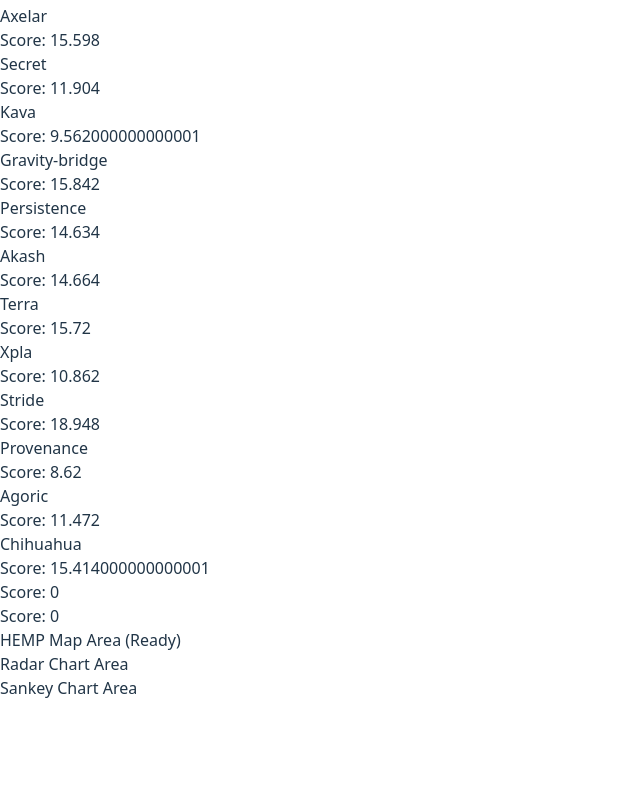
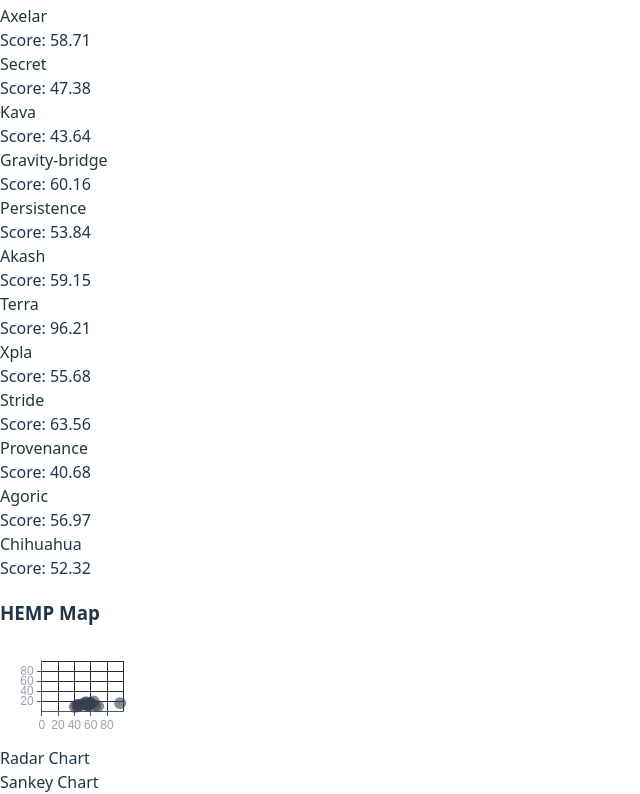
Before and after one commit to nhsngyn/HEMP, a React (Vite) app: page / in a window 1280 px wide. Shown: the part 569-1363 px from the top of the page, without its empty margins (0-640 px from the left). Before the commit the page ends 1269 px from the top, so only its background shows below. Built offline with nearby package versions, Linux system fonts and the light colour scheme.

Commit message:
실제 데이터 세팅

```diff
--- a/src/App.jsx
+++ b/src/App.jsx
@@ -1,24 +1,40 @@
 import React from 'react';
 import MainLayout from './components/layout/MainLayout';
 import RankingChart from './components/ranking/RankingChart';
+import HempMap from './components/charts/HempMap';
 
 function App() {
   return (
     <MainLayout
       leftPanel={<RankingChart />}
     >
-      {/* 우측은 아직 준혁님 자리 (비워둠) */}
-      <div className="w-full h-1/2 border border-dashed border-gray-600 rounded-lg flex items-center justify-center text-gray-400 mb-4">
-        HEMP Map Area (Ready)
-      </div>
+      {/* 전체 컨테이너: 세로 방향 (flex-col), 높이 100% (h-full) */}
+      <div className="flex flex-col gap-6 w-full h-full">
 
-      <div className="flex gap-4 h-1/2">
-         <div className="w-1/2 border border-dashed border-gray-600 rounded-lg flex items-center justify-center text-gray-400">
-            Radar Chart Area
-         </div>
-         <div className="w-1/2 border border-dashed border-gray-600 rounded-lg flex items-center justify-center text-gray-400">
-            Sankey Chart Area
-         </div>
+        {/* 1. 상단 HEMP Map 영역 (화면의 60% 차지) */}
+        {/* min-h-[400px]: 화면이 작아져도 최소 400px은 확보해라! */}
+        <div className="flex-[1.5] w-full min-h-[400px] bg-[#1A1B20] rounded-lg relative overflow-hidden">
+          {/* 차트 컴포넌트 */}
+          <div className="absolute inset-0 w-full h-full">
+             <HempMap />
+          </div>
+        </div>
+
+        {/* 2. 하단 차트 영역 (나머지 공간 차지) */}
+        {/* min-h-[250px]: 최소 높이 확보 */}
+        <div className="flex-1 w-full min-h-[250px] flex gap-6">
+
+           {/* 준혁님 레이더 차트 자리 */}
+           <div className="flex-1 border border-dashed border-gray-600 rounded-lg flex items-center justify-center bg-[#1A1B20]/50 text-gray-400">
+              Radar Chart
+           </div>
+
+           {/* 준혁님 생키 차트 자리 */}
+           <div className="flex-1 border border-dashed border-gray-600 rounded-lg flex items-center justify-center bg-[#1A1B20]/50 text-gray-400">
+              Sankey Chart
+           </div>
+        </div>
+
       </div>
     </MainLayout>
   );
--- /dev/null
+++ b/src/components/charts/HempMap.jsx
@@ -0,0 +1,109 @@
+import React, { useMemo } from 'react';
+import ReactECharts from 'echarts-for-react';
+import useChainStore from '../../store/useChainStore';
+import { COLORS } from '../../constants/colors';
+
+const HempMap = () => {
+  // 1. Store에서 데이터와 선택 상태를 실시간으로 구독합니다.
+  const { allChains, selectedMainId, selectedSubId1, selectedSubId2 } = useChainStore();
+
+  // 2. 차트 옵션 생성 (데이터나 선택이 바뀔 때만 다시 계산)
+  const option = useMemo(() => {
+
+    // 헬퍼: 이 체인이 선택된 놈인지(Main/Sub), 색깔은 뭔지 판별
+    const getSelectionInfo = (id) => {
+      if (id === selectedMainId) return { type: 'main', color: COLORS.MAIN, z: 10 };
+      if (id === selectedSubId1) return { type: 'sub1', color: COLORS.SUB1, z: 9 };
+      if (id === selectedSubId2) return { type: 'sub2', color: COLORS.SUB2, z: 9 };
+      return null;
+    };
+
+    // 데이터 매핑: 우리가 가진 데이터를 ECharts가 이해하는 형식으로 변환
+    const seriesData = allChains.map((chain) => {
+      const selection = getSelectionInfo(chain.id);
+      const isSelected = !!selection;
+
+      return {
+        name: chain.name,
+        // [X축 값, Y축 값] -> [HEMP 점수, 참여도]
+        value: [
+          chain.score,
+          chain.participation
+        ],
+        // 스타일링 (선택 여부에 따라 갈라짐)
+        itemStyle: {
+          color: isSelected ? selection.color : '#374151', // 선택되면 네온, 아니면 다크그레이
+          opacity: isSelected ? 1 : 0.6,                   // 선택된 건 쨍하게, 배경은 흐릿하게
+          borderColor: isSelected ? '#fff' : 'transparent',
+          borderWidth: isSelected ? 2 : 0,
+          shadowBlur: isSelected ? 15 : 0,                 // 네온 글로우 효과 ✨
+          shadowColor: isSelected ? selection.color : 'transparent'
+        },
+        // 크기: 선택된 건 크게(25), 나머진 작게(12)
+        symbolSize: isSelected ? 25 : 12,
+        // 순서: 선택된 게 맨 위로 올라오도록(Z-index)
+        z: selection ? selection.z : 2
+      };
+    });
+
+    // 최종 ECharts 설정 객체 반환
+    return {
+      backgroundColor: 'transparent',
+      grid: {
+        top: '15%', right: '10%', bottom: '15%', left: '10%',
+        containLabel: true
+      },
+      // 마우스 올렸을 때 뜨는 툴팁
+      tooltip: {
+        trigger: 'item',
+        backgroundColor: '#1A1B20',
+        borderColor: '#4B5563',
+        textStyle: { color: '#fff' },
+        formatter: (params) => {
+          return `
+            <div style="font-weight:bold; margin-bottom:4px; font-size:14px;">${params.name}</div>
+            <div style="color:#9CA3AF; font-size:12px;">HEMP Score: <span style="color:white">${params.value[0]}</span></div>
+            <div style="color:#9CA3AF; font-size:12px;">Participation: <span style="color:white">${params.value[1]}</span></div>
+          `;
+        }
+      },
+      xAxis: {
+        name: 'HEMP Score',
+        type: 'value',
+        min: 0, max: 100, // 점수 범위 0~100 고정
+        splitLine: { lineStyle: { color: '#2A2B30' } }, // 배경 격자선 (어둡게)
+        axisLabel: { color: '#9CA3AF' },
+        nameTextStyle: { color: '#9CA3AF', padding: [0, 0, 0, 10] }
+      },
+      yAxis: {
+        name: 'Participation',
+        type: 'value',
+        min: 0, max: 100,
+        splitLine: { lineStyle: { color: '#2A2B30' } },
+        axisLabel: { color: '#9CA3AF' },
+        nameTextStyle: { color: '#9CA3AF', padding: [0, 0, 10, 0] }
+      },
+      series: [
+        {
+          type: 'scatter', // 산점도 (버블 차트)
+          data: seriesData,
+          animationDurationUpdate: 500, // 부드러운 전환 애니메이션
+          animationEasingUpdate: 'cubicOut'
+        }
+      ]
+    };
+  }, [allChains, selectedMainId, selectedSubId1, selectedSubId2]);
+
+  return (
+    <div className="w-full h-full bg-[#1A1B20] rounded-lg border border-gray-800 p-4 relative shadow-lg">
+      <h3 className="text-white font-bold mb-2 absolute top-4 left-4 z-10 text-lg">HEMP Map</h3>
+      <ReactECharts
+        option={option}
+        style={{ height: '100%', width: '100%' }}
+        opts={{ renderer: 'svg' }} // SVG로 그려서 깔끔하게
+      />
+    </div>
+  );
+};
+
+export default HempMap;
--- a/src/components/layout/MainLayout.jsx
+++ b/src/components/layout/MainLayout.jsx
@@ -2,16 +2,24 @@
 
 const MainLayout = ({ leftPanel, children }) => {
   return (
-    <div className="flex h-screen w-full bg-hemp-bg text-white overflow-hidden">
-      {/* 좌측 패널 (Ranking & Selection) - 고정 너비 (360px) */}
-      <aside className="w-[360px] h-full border-r border-hemp-gray p-6 flex flex-col z-10 bg-hemp-bg">
-        {leftPanel}
+    // 1. 전체 화면 고정 (h-screen, overflow-hidden)
+    <div className="flex h-screen w-screen bg-hemp-bg text-white overflow-hidden">
+
+      {/* 2. 좌측 사이드바 (너비 고정, 높이 100%) */}
+      <aside className="w-[360px] h-full border-r border-hemp-gray bg-hemp-bg flex flex-col z-10 flex-shrink-0">
+        <div className="h-full p-6 overflow-hidden">
+           {leftPanel}
+        </div>
       </aside>
 
-      {/* 우측 메인 컨텐츠 (Charts) - 남은 공간 다 차지 */}
-      <main className="flex-1 h-full p-8 overflow-y-auto relative">
-        <div className="max-w-[1600px] mx-auto h-full flex flex-col gap-6">
-          {children}
+      {/* 3. 우측 메인 컨텐츠 (남은 공간 채우기) */}
+      <main className="flex-1 h-full min-w-0 flex flex-col relative">
+        {/* 내부 스크롤 영역 */}
+        <div className="flex-1 w-full h-full overflow-y-auto p-6">
+          {/* ★ 여기가 핵심! children을 감싸는 div도 h-full이어야 함 */}
+          <div className="w-full h-full max-w-[1800px] mx-auto">
+             {children}
+          </div>
         </div>
       </main>
     </div>
--- a/src/data/mockData.js
+++ b/src/data/mockData.js
@@ -1,224 +1,202 @@
-// [자동 생성] 엑셀 데이터 변환 완료: 12/6/2025, 7:20:38 PM
+// [자동 생성] 5개 지표 단순 합산 버전: 12/6/2025, 8:27:35 PM
 
 export const mockChains = [
   {
     "id": "sei",
     "name": "Sei",
-    "score": 17.684,
-    "participation": 19.945999999999998,
-    "consensus": 0.1512,
-    "stability": 4.615384615384616,
-    "rejection": 12,
-    "vib": 0,
+    "score": 54.4,
+    "participation": 17.684,
+    "consensus": 19.945999999999998,
+    "stability": 0.1512,
+    "rejection": 4.615384615384616,
+    "vib": 12,
     "color": "#A0A0A0"
   },
   {
     "id": "osmosis",
     "name": "Osmosis",
-    "score": 11.097999999999999,
-    "participation": 18.576,
-    "consensus": 0.1514,
-    "stability": 8.470290771175728,
-    "rejection": 19,
-    "vib": 0,
+    "score": 57.3,
+    "participation": 11.097999999999999,
+    "consensus": 18.576,
+    "stability": 0.1514,
+    "rejection": 8.470290771175728,
+    "vib": 19,
     "color": "#A0A0A0"
   },
   {
     "id": "injective",
     "name": "Injective",
-    "score": 12.516,
-    "participation": 18.124,
-    "consensus": 0.1047,
-    "stability": 2.9177718832891246,
-    "rejection": 10,
-    "vib": 0,
+    "score": 43.66,
+    "participation": 12.516,
+    "consensus": 18.124,
+    "stability": 0.1047,
+    "rejection": 2.9177718832891246,
+    "vib": 10,
     "color": "#A0A0A0"
   },
   {
     "id": "dydx",
     "name": "Dydx",
-    "score": 11.06,
-    "participation": 19.34,
-    "consensus": 0.1165,
-    "stability": 4.333333333333334,
-    "rejection": 11,
-    "vib": 0,
+    "score": 45.85,
+    "participation": 11.06,
+    "consensus": 19.34,
+    "stability": 0.1165,
+    "rejection": 4.333333333333334,
+    "vib": 11,
     "color": "#A0A0A0"
   },
   {
     "id": "stargaze",
     "name": "Stargaze",
-    "score": 10.82,
-    "participation": 18.744,
-    "consensus": 0.1381,
-    "stability": 19.661016949152543,
-    "rejection": 16,
-    "vib": 0,
+    "score": 65.36,
+    "participation": 10.82,
+    "consensus": 18.744,
+    "stability": 0.1381,
+    "rejection": 19.661016949152543,
+    "vib": 16,
     "color": "#A0A0A0"
   },
   {
     "id": "cosmos",
     "name": "Cosmos",
-    "score": 9.532,
-    "participation": 17.62,
-    "consensus": 0.0501,
-    "stability": 31.843575418994412,
-    "rejection": 10,
-    "vib": 0,
+    "score": 69.05,
+    "participation": 9.532,
+    "consensus": 17.62,
+    "stability": 0.0501,
+    "rejection": 31.843575418994412,
+    "vib": 10,
     "color": "#A0A0A0"
   },
   {
     "id": "axelar",
     "name": "Axelar",
-    "score": 15.598,
-    "participation": 19.15,
-    "consensus": 0.1879,
-    "stability": 8.778625954198473,
-    "rejection": 15,
-    "vib": 0,
+    "score": 58.71,
+    "participation": 15.598,
+    "consensus": 19.15,
+    "stability": 0.1879,
+    "rejection": 8.778625954198473,
+    "vib": 15,
     "color": "#A0A0A0"
   },
   {
     "id": "secret",
     "name": "Secret",
-    "score": 11.904,
-    "participation": 16.912,
-    "consensus": 0.133,
-    "stability": 14.427860696517413,
-    "rejection": 4,
-    "vib": 0,
+    "score": 47.38,
+    "participation": 11.904,
+    "consensus": 16.912,
+    "stability": 0.133,
+    "rejection": 14.427860696517413,
+    "vib": 4,
     "color": "#A0A0A0"
   },
   {
     "id": "kava",
     "name": "Kava",
-    "score": 9.562000000000001,
-    "participation": 18.976,
-    "consensus": 0.1055,
-    "stability": 12,
-    "rejection": 3,
-    "vib": 0,
+    "score": 43.64,
+    "participation": 9.562000000000001,
+    "consensus": 18.976,
+    "stability": 0.1055,
+    "rejection": 12,
+    "vib": 3,
     "color": "#A0A0A0"
   },
   {
     "id": "gravity-bridge",
     "name": "Gravity-bridge",
-    "score": 15.842,
-    "participation": 18.778,
-    "consensus": 0.1539,
-    "stability": 19.387755102040817,
-    "rejection": 6,
-    "vib": 0,
+    "score": 60.16,
+    "participation": 15.842,
+    "consensus": 18.778,
+    "stability": 0.1539,
+    "rejection": 19.387755102040817,
+    "vib": 6,
     "color": "#A0A0A0"
   },
   {
     "id": "persistence",
     "name": "Persistence",
-    "score": 14.634,
-    "participation": 19.7,
-    "consensus": 0.1299,
-    "stability": 4.37956204379562,
-    "rejection": 15,
-    "vib": 0,
+    "score": 53.84,
+    "participation": 14.634,
+    "consensus": 19.7,
+    "stability": 0.1299,
+    "rejection": 4.37956204379562,
+    "vib": 15,
     "color": "#A0A0A0"
   },
   {
     "id": "akash",
     "name": "Akash",
-    "score": 14.664,
-    "participation": 18.504,
-    "consensus": 0.1687,
-    "stability": 14.814814814814813,
-    "rejection": 11,
-    "vib": 0,
+    "score": 59.15,
+    "participation": 14.664,
+    "consensus": 18.504,
+    "stability": 0.1687,
+    "rejection": 14.814814814814813,
+    "vib": 11,
     "color": "#A0A0A0"
   },
   {
     "id": "terra",
     "name": "Terra",
-    "score": 15.72,
-    "participation": 16.888,
-    "consensus": 0.1474,
-    "stability": 47.45762711864407,
-    "rejection": 16,
-    "vib": 0,
+    "score": 96.21,
+    "participation": 15.72,
+    "consensus": 16.888,
+    "stability": 0.1474,
+    "rejection": 47.45762711864407,
+    "vib": 16,
     "color": "#A0A0A0"
   },
   {
     "id": "xpla",
     "name": "Xpla",
-    "score": 10.862,
-    "participation": 19.698,
-    "consensus": 0.1197,
-    "stability": 20,
-    "rejection": 5,
-    "vib": 0,
+    "score": 55.68,
+    "participation": 10.862,
+    "consensus": 19.698,
+    "stability": 0.1197,
+    "rejection": 20,
+    "vib": 5,
     "color": "#A0A0A0"
   },
   {
     "id": "stride",
     "name": "Stride",
-    "score": 18.948,
-    "participation": 19.182,
-    "consensus": 0.097,
-    "stability": 23.333333333333332,
-    "rejection": 2,
-    "vib": 0,
+    "score": 63.56,
+    "participation": 18.948,
+    "consensus": 19.182,
+    "stability": 0.097,
+    "rejection": 23.333333333333332,
+    "vib": 2,
     "color": "#A0A0A0"
   },
   {
     "id": "provenance",
     "name": "Provenance",
-    "score": 8.62,
-    "participation": 19.986,
-    "consensus": 0.074,
-    "stability": 0,
-    "rejection": 12,
-    "vib": 0,
+    "score": 40.68,
+    "participation": 8.62,
+    "consensus": 19.986,
+    "stability": 0.074,
+    "rejection": 0,
+    "vib": 12,
     "color": "#A0A0A0"
   },
   {
     "id": "agoric",
     "name": "Agoric",
-    "score": 11.472,
-    "participation": 19.148,
-    "consensus": 0.0964,
-    "stability": 20.253164556962027,
-    "rejection": 6,
-    "vib": 0,
+    "score": 56.97,
+    "participation": 11.472,
+    "consensus": 19.148,
+    "stability": 0.0964,
+    "rejection": 20.253164556962027,
+    "vib": 6,
     "color": "#A0A0A0"
   },
   {
     "id": "chihuahua",
     "name": "Chihuahua",
-    "score": 15.414000000000001,
-    "participation": 18.59,
-    "consensus": 0.2003,
-    "stability": 11.11111111111111,
-    "rejection": 7,
-    "vib": 0,
-    "color": "#A0A0A0"
-  },
-  {
-    "id": "",
-    "name": "",
-    "score": 0,
-    "participation": 0,
-    "consensus": 0.1292,
-    "stability": 14.877,
-    "rejection": 10,
-    "vib": 0,
-    "color": "#A0A0A0"
-  },
-  {
-    "id": "",
-    "name": "",
-    "score": 0,
-    "participation": 0,
-    "consensus": 0.0371,
-    "stability": 11.3312,
-    "rejection": 4.8762,
-    "vib": 0,
+    "score": 52.32,
+    "participation": 15.414000000000001,
+    "consensus": 18.59,
+    "stability": 0.2003,
+    "rejection": 11.11111111111111,
+    "vib": 7,
     "color": "#A0A0A0"
   }
 ];
```
Also changed, not shown: scripts/csv-to-json.cjs (deleted, +0 -48 lines), scripts/excel-to-json.cjs (added, +61 -0 lines).
